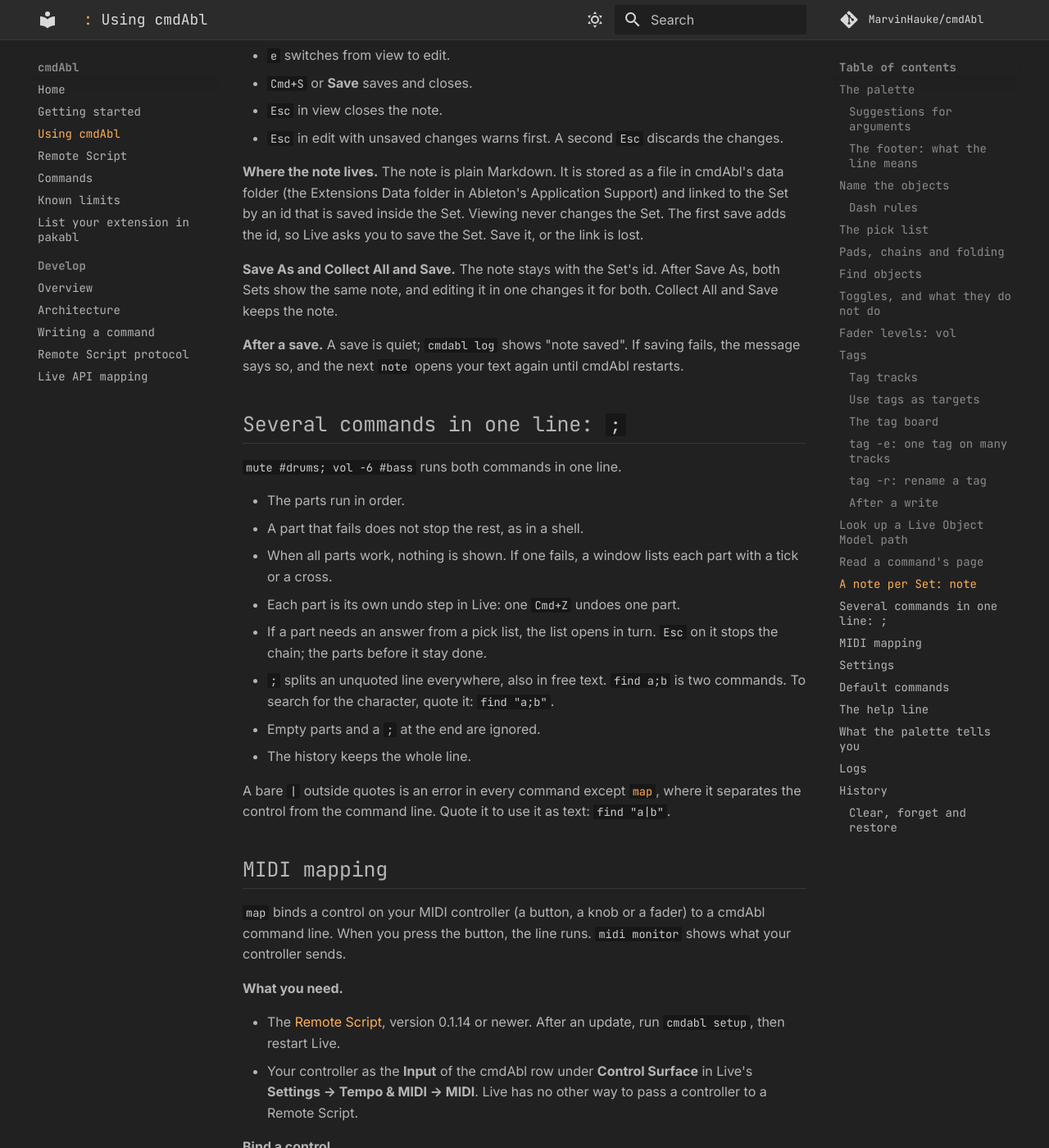
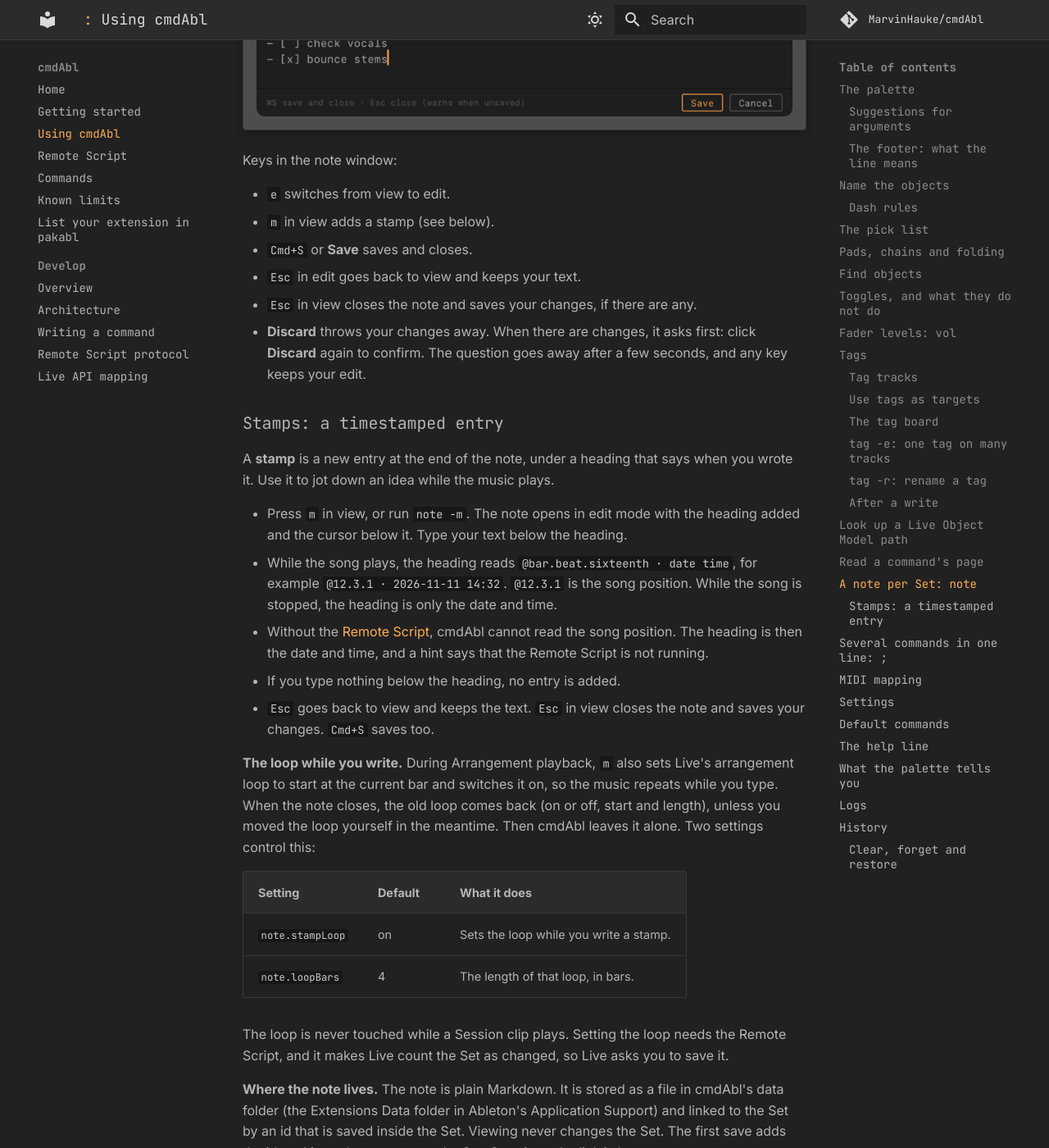
Before and after one commit to MarvinHauke/cmdAbl, an MkDocs documentation site: the page built from docs/using.md, in a window 1280 px wide and 1400 px high, scrolled down 21770 px. Shown: the whole window at 82% size. Built offline with MkDocs 1.6.1 and Material for MkDocs 9.7.7, drawn with Linux system fonts in a browser that asks for light colours; comment, search, counter and statistics services are not loaded; some of the changed text lies outside the part shown.

Commit message:
docs: 0.1.7 stamps, pick list keys, Remote Script 0.1.15
Co-Authored-By: Claude Sonnet 5.5 <noreply@anthropic.com>

```diff
--- a/docs/using.md
+++ b/docs/using.md
@@ -112,16 +112,19 @@ When a name matches more than one object, cmdAbl asks. It never picks one for yo
 The pick list opens when a name matches more than one object, or when nothing matches and cmdAbl has close
 suggestions.
 
-- **Filter.** Type to narrow the rows. `Space` types a space.
-- **Move.** `↑` and `↓` move through the rows. In a list where you can mark rows, the first arrow only enters the
-  list, so `↓` and then `Space` marks the first row.
-- **Mark.** In a list where you can mark rows, such as the lists of `mute`, `solo` and `arm`, `Tab` marks a row, and
-  so does `Space` once you are in the list. Only the marked rows are targets. The row under the cursor is not one
+- **Filter.** Type to narrow the rows. A `Space` typed in the filter is text.
+- **Move.** `↑` and `↓` move through the rows. `↓` enters the list from the filter. In a list where you can mark
+  rows, the first arrow only enters the list, so `↓` and then `Space` marks the first row.
+- **Mark.** In a list where you can mark rows, such as the lists of `mute`, `solo` and `arm`, `Space` marks a row once
+  you are in the list. `Tab` does not mark. Only the marked rows are targets. The row under the cursor is not one
   until you mark it.
+- **Fill the prompt.** In a pick list that offers it, `Tab` writes the row into the prompt. It does nothing in the
+  other lists.
 - **Choose.** In a list where you can mark rows, `Enter` runs the command on the marked rows. With nothing marked,
   `Enter` runs nothing, the list stays open and the hint asks you to mark a row. In a list where you pick one row,
   such as for `goto`, `Enter` takes the row under the cursor.
-- **Cancel.** `Esc` closes the list. Nothing runs and nothing is remembered.
+- **Cancel.** `Esc` in the list goes back to the filter. A second `Esc` closes the list. Nothing runs and nothing
+  is remembered.
 
 The line above the filter shows the command that `Enter` will run, with the exact paths of the objects.
 
@@ -479,17 +482,49 @@ shows how cmdAbl's ports and Remote Script operations map to the Live Object Mod
 
 - `note` shows the note, rendered: headings, lists, checkboxes, tables, code, bold and italic. Links show as text.
 - `note -e` (long form `--edit`) opens it for editing. A Set without a note opens in edit mode on an empty page.
+- `note -m` (long form `--stamp`) adds a stamp. See [Stamps](#stamps-a-timestamped-entry). `note -e -m` is the same
+  as `note -m`.
 
-![The note window in view mode: the heading Mix notes, a table with Track and Todo columns, and a checklist with one open and one done item. The footer says e edit, Esc close, with Edit and Close buttons](assets/images/note-view.png)
+![The note window in view mode: the heading Mix notes, a table with Track and Todo columns, and a checklist with one open and one done item. The footer says e edit, m stamp, Esc close, with Edit, Close and Stamp buttons](assets/images/note-view.png)
 
-![The same note in edit mode: the Markdown source with its heading, table and checklist. The footer says Cmd+S save and close, Esc close (warns when unsaved), with Save and Cancel buttons](assets/images/note-edit.png)
+![The same note in edit mode: the Markdown source with its heading, table and checklist. The footer says Cmd+S save and close, Esc back to view, Discard drops this edit, with Save, View and Discard buttons](assets/images/note-edit.png)
 
 Keys in the note window:
 
 - `e` switches from view to edit.
+- `m` in view adds a stamp (see below).
 - `Cmd+S` or **Save** saves and closes.
-- `Esc` in view closes the note.
-- `Esc` in edit with unsaved changes warns first. A second `Esc` discards the changes.
+- `Esc` in edit goes back to view and keeps your text.
+- `Esc` in view closes the note and saves your changes, if there are any.
+- **Discard** throws your changes away. When there are changes, it asks first: click **Discard** again to confirm. The question goes away after a few
+  seconds, and any key keeps your edit.
+
+### Stamps: a timestamped entry
+
+A **stamp** is a new entry at the end of the note, under a heading that says when you wrote it. Use it to jot down
+an idea while the music plays.
+
+- Press `m` in view, or run `note -m`. The note opens in edit mode with the heading added and the cursor below it.
+  Type your text below the heading.
+- While the song plays, the heading reads `@bar.beat.sixteenth · date time`, for example `@12.3.1 · 2026-11-11 14:32`.
+  `@12.3.1` is the song position. While the song is stopped, the heading is only the date and time.
+- Without the [Remote Script](remote-script.md), cmdAbl cannot read the song position. The heading is then the date
+  and time, and a hint says that the Remote Script is not running.
+- If you type nothing below the heading, no entry is added.
+- `Esc` goes back to view and keeps the text. `Esc` in view closes the note and saves your changes. `Cmd+S` saves too.
+
+**The loop while you write.** During Arrangement playback, `m` also sets Live's arrangement loop to start at the
+current bar and switches it on, so the music repeats while you type. When the note closes, the old loop comes back
+(on or off, start and length), unless you moved the loop yourself in the meantime. Then cmdAbl leaves it alone. Two
+settings control this:
+
+| Setting | Default | What it does |
+| ------- | ------- | ------------ |
+| `note.stampLoop` | on | Sets the loop while you write a stamp. |
+| `note.loopBars` | 4 | The length of that loop, in bars. |
+
+The loop is never touched while a Session clip plays. Setting the loop needs the Remote Script, and it makes Live
+count the Set as changed, so Live asks you to save it.
 
 **Where the note lives.** The note is plain Markdown. It is stored as a file in cmdAbl's data folder (the Extensions
 Data folder in Ableton's Application Support) and linked to the Set by an id that is saved inside the Set. Viewing
```
Also changed, not shown: other parts of docs/using.md (+3 -3 lines), README.md (+1 -1 lines), docs/getting-started.md (+3 -3 lines), docs/remote-script.md (+8 -5 lines).
